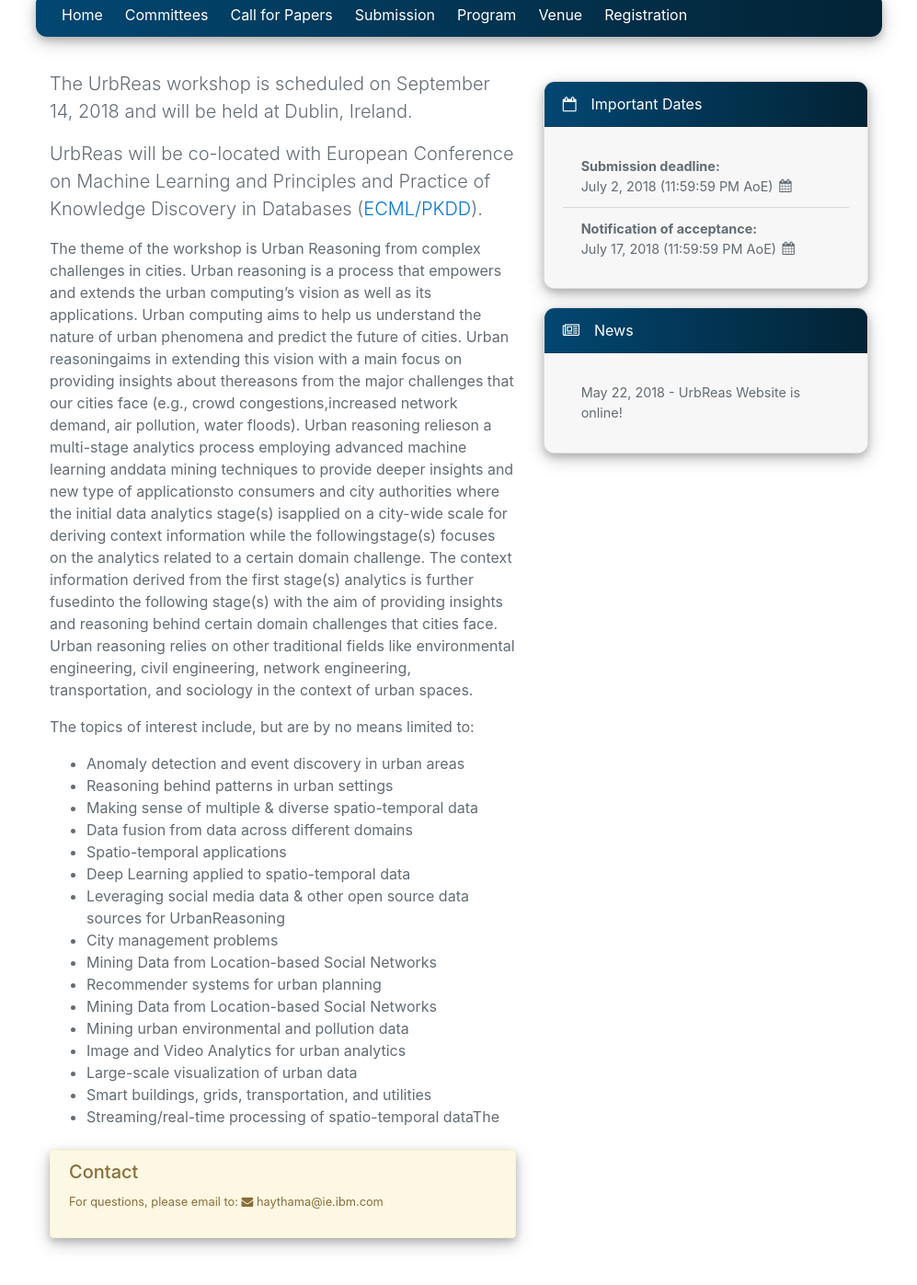
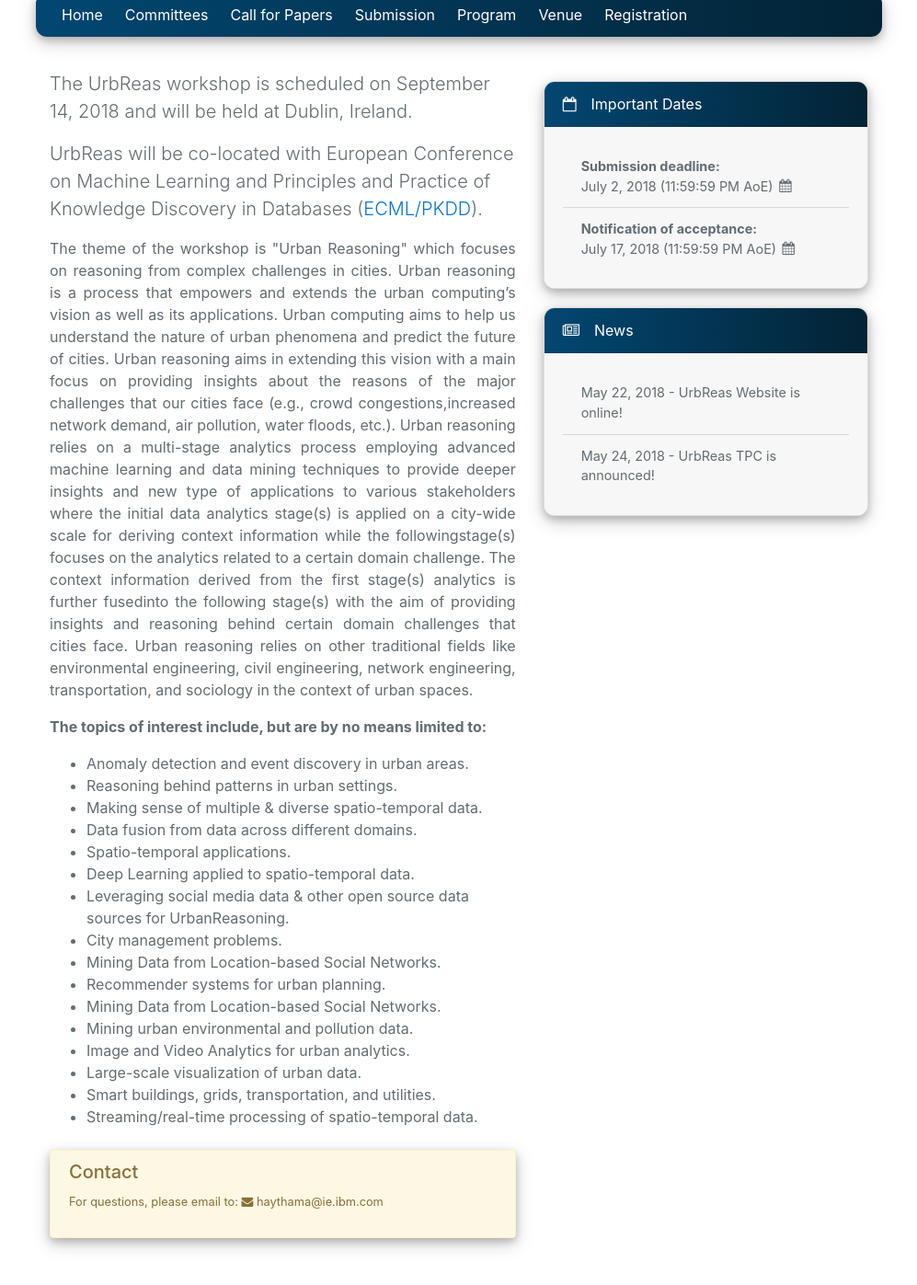
Before and after one commit to UrbanReasoningWorkshop/urbanreasoningworkshop.github.io, a Jekyll site: the page built from index.html, in a window 1280 px wide and 1400 px high, scrolled down 388 px. Shown: the top 1397 px of the window at 92% size, without its empty margins (141-1138 px from the left). Built offline with Jekyll 4.4.1, drawn with Linux system fonts in a browser that asks for light colours; nearby versions of some CDN libraries; some of the changed text lies outside the part shown.

Commit message:
Updates for several tabs

```diff
--- a/_includes/sponsors.html
+++ b/_includes/sponsors.html
@@ -1,7 +1,7 @@
 <div class="container">
     <div class="row sponsor">
         <div class="col-xs-12 col-sm-12 col-md-12 col-lg-10 offset-lg-1 col-xl-10 offset-xl-1 text-muted">
-            <h5 class="text-center">Sponsored by</h5>
+            <h5 class="text-center">Organized by</h5>
             {% if site.data.conference.sponsors == nil %}
             <div class="alert alert-warning rounded text-center m-1">
                 <p>TBA</p>
--- a/index.html
+++ b/index.html
@@ -21,59 +21,59 @@ slide_id: 0
                     UrbReas will be co-located with European Conference on Machine Learning and Principles and Practice of Knowledge Discovery in Databases (<a href="http://www.ecmlpkdd2018.org/">ECML/PKDD</a>).
                 </p>
 
-                <p>The theme of the workshop is Urban Reasoning from complex challenges in cities.
+                <p align="justify">The theme of the workshop is "Urban Reasoning" which focuses on reasoning from complex challenges in cities.
                     Urban reasoning is a process that empowers and extends the urban computing’s
                     vision as well as its applications. Urban computing aims to help us understand the
-                        nature of urban phenomena and predict the future of cities. Urban reasoningaims in
-                        extending this vision with a main focus on providing insights about thereasons from
+                    nature of urban phenomena and predict the future of cities. Urban reasoning aims in
+                    extending this vision with a main focus on providing insights about the reasons of
                     the major challenges that our cities face (e.g., crowd congestions,increased network
-                        demand, air pollution, water floods). Urban reasoning relieson  a  multi-stage
-                        analytics  process  employing  advanced  machine  learning  anddata mining
-                        techniques to provide deeper insights and new type of applicationsto  consumers
-                        and  city  authorities  where  the  initial  data  analytics  stage(s)  isapplied
-                        on a city-wide scale for deriving context information while the followingstage(s)
-                        focuses  on  the  analytics  related  to  a  certain  domain  challenge.  The context
+                    demand, air pollution, water floods, etc.). Urban reasoning relies on  a  multi-stage
+                    analytics  process  employing  advanced  machine  learning  and data mining
+                    techniques to provide deeper insights and new type of applications to  various stakeholders
+                    where  the  initial  data  analytics  stage(s)  is applied on a city-wide scale for deriving
+                    context information while the followingstage(s) focuses  on  the  analytics  related  to
+                    a  certain  domain  challenge.  The context
                     information  derived  from  the  first  stage(s)  analytics  is  further  fusedinto
                     the  following  stage(s)  with  the  aim  of  providing  insights  and  reasoning
                     behind  certain  domain  challenges  that  cities  face.  Urban  reasoning  relies  on
                     other traditional fields like environmental engineering, civil engineering, network engineering,
                     transportation, and sociology in the context of urban spaces.</p>
 
-                    <p>The topics of interest include, but are by no means limited
-                    to:</p>
+                    <p> <b>The topics of interest include, but are by no means limited to:</b>
+                    </p>
 
                     <ul>
-                            <li>Anomaly detection and event discovery in urban areas</li>
+                            <li>Anomaly detection and event discovery in urban areas.</li>
 
-                            <li>Reasoning behind patterns in urban settings</li>
+                            <li>Reasoning behind patterns in urban settings.</li>
 
-                            <li>Making sense of multiple & diverse spatio-temporal data</li>
+                            <li>Making sense of multiple & diverse spatio-temporal data.</li>
 
-                            <li>Data fusion from data across different domains</li>
+                            <li>Data fusion from data across different domains.</li>
 
-                            <li>Spatio-temporal applications</li>
+                            <li>Spatio-temporal applications.</li>
 
-                            <li> Deep Learning applied to spatio-temporal data</li>
+                            <li> Deep Learning applied to spatio-temporal data.</li>
 
-                            <li> Leveraging social media data & other open source data sources for UrbanReasoning</li>
+                            <li> Leveraging social media data & other open source data sources for UrbanReasoning.</li>
 
-                            <li> City management problems</li>
+                            <li> City management problems.</li>
 
-                            <li> Mining Data from Location-based Social Networks</li>
+                            <li> Mining Data from Location-based Social Networks.</li>
 
-                            <li> Recommender systems for urban planning</li>
+                            <li> Recommender systems for urban planning.</li>
 
-                            <li> Mining Data from Location-based Social Networks</li>
+                            <li> Mining Data from Location-based Social Networks.</li>
 
-                            <li> Mining urban environmental and pollution data</li>
+                            <li> Mining urban environmental and pollution data.</li>
 
-                            <li> Image and Video Analytics for urban analytics</li>
+                            <li> Image and Video Analytics for urban analytics.</li>
 
-                            <li> Large-scale visualization of urban data</li>
+                            <li> Large-scale visualization of urban data.</li>
 
-                            <li> Smart buildings, grids, transportation, and utilities</li>
+                            <li> Smart buildings, grids, transportation, and utilities.</li>
 
-                            <li> Streaming/real-time processing of spatio-temporal dataThe</li>
+                            <li> Streaming/real-time processing of spatio-temporal data.</li>
                     </ul>
 
 
--- a/venue.html
+++ b/venue.html
@@ -12,8 +12,8 @@ slide_id: 2
         <div class="col text-muted">
 
 
-            <p>UrbReas will be co-located with European Conference on Machine Learning and Principles
-                and Practice of Knowledge Discovery in Databases in Dublin Croke Park!</p>
+            <p>UrbReas will be co-located with the European Conference on Machine Learning and Principles
+                and Practice of Knowledge Discovery in Databases (ECML-PKDD) in Dublin Croke Park!</p>
 
             <p><a href="http://www.ecmlpkdd2018.org/venue-ireland/">More information</a></div></div></div></p>
 
```
Also changed, not shown: _data/conference.yml (+69 -27 lines), cfp.html (+10 -10 lines), submission.html (+42 -3 lines), assets/images/sponsors/MIT-logo.jpg (added), assets/images/sponsors/UCD-logo.png (added), 9 other files. Lines whose indentation alone changed are shown as unchanged.
